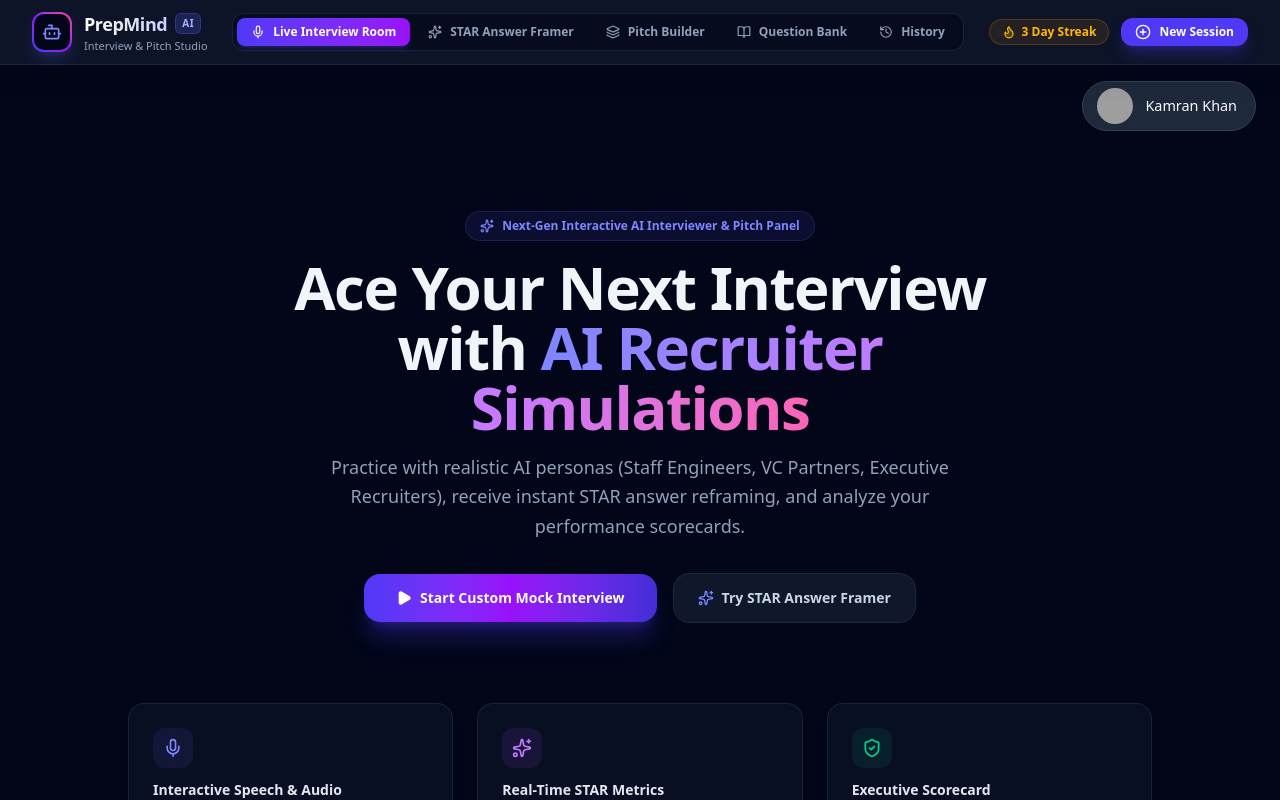
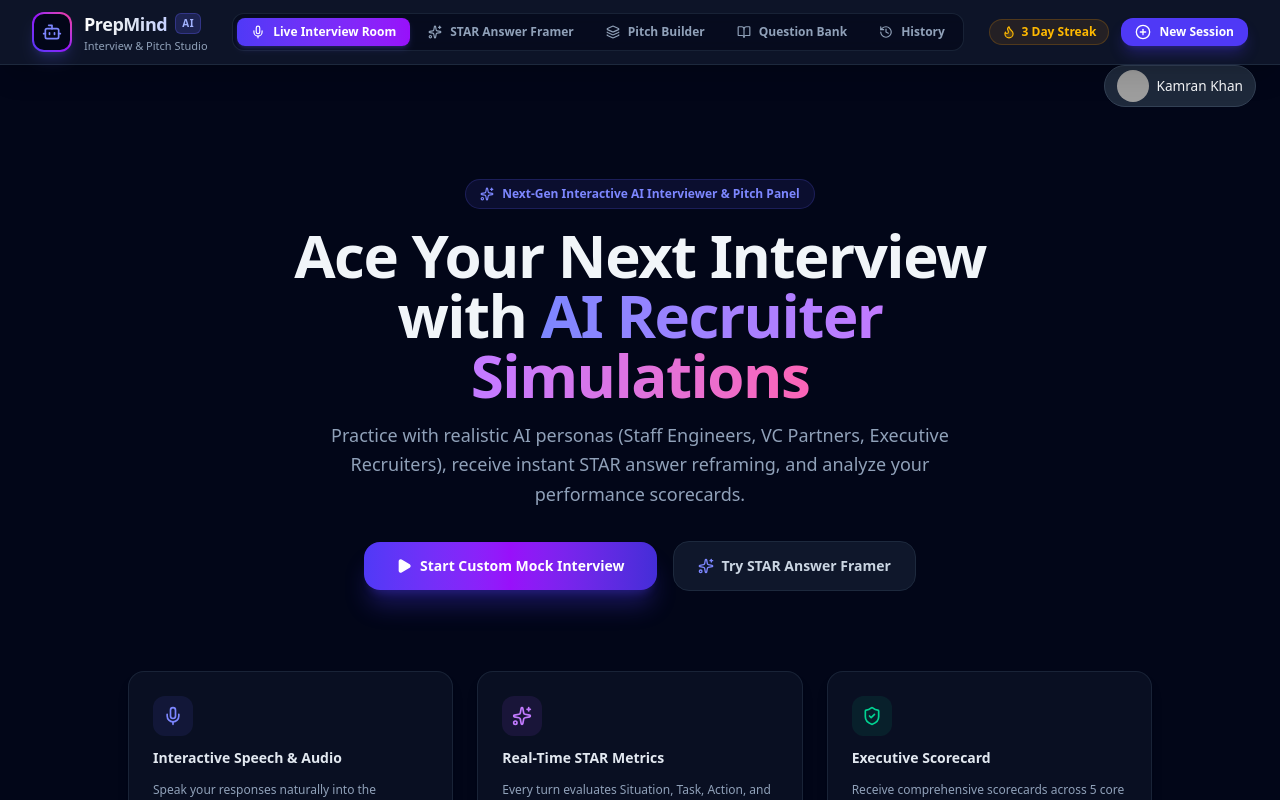
Before and after one commit to Kamran08026/Act-AI-Project, a React (Vite) app: page / in a window 1280 px wide. Shown: the top 800 px of the page. Built offline with nearby package versions, Linux system fonts and the light colour scheme; grey boxes are pictures that could not be loaded.

Commit message:
Refactor professional profile header layout
Updated the professional profile header layout for a tighter design.

```diff
--- a/src/App.tsx
+++ b/src/App.tsx
@@ -191,11 +191,11 @@ export default function App() {
 
       {/* Main Content Area */}
       <main className="flex-1">
-                          {/* Professional Profile Header */}
-      <div style={{ display: 'flex', alignItems: 'center', justifyContent: 'flex-end', width: '100%', padding: '16px 24px', boxSizing: 'border-box' }}>
-        <div style={{ display: 'flex', alignItems: 'center', gap: '12px', padding: '6px 14px', backgroundColor: '#1e293b', borderRadius: '30px', border: '1px solid #334155' }}>
-          <img src="https://github.com" alt="Kamran Khan" style={{ width: '36px', height: '36px', borderRadius: '50%', objectFit: 'cover' }} />
-          <span style={{ color: '#f8fafc', fontSize: '0.9rem', fontWeight: '500', paddingRight: '4px' }}>Kamran Khan</span>
+                              {/* Professional Profile Header Tighter Layout */}
+      <div style={{ display: 'flex', justifyContent: 'flex-end', width: '100%', padding: '0px 24px 8px 24px', boxSizing: 'border-box' }}>
+        <div style={{ display: 'flex', alignItems: 'center', gap: '8px', padding: '4px 12px', backgroundColor: '#1e293b', borderRadius: '30px', border: '1px solid #334155' }}>
+          <img src="https://github.com" alt="Kamran Khan" style={{ width: '32px', height: '32px', borderRadius: '50%', objectFit: 'cover' }} />
+          <span style={{ color: '#f8fafc', fontSize: '0.85rem', fontWeight: '500' }}>Kamran Khan</span>
         </div>
       </div>
 
```
